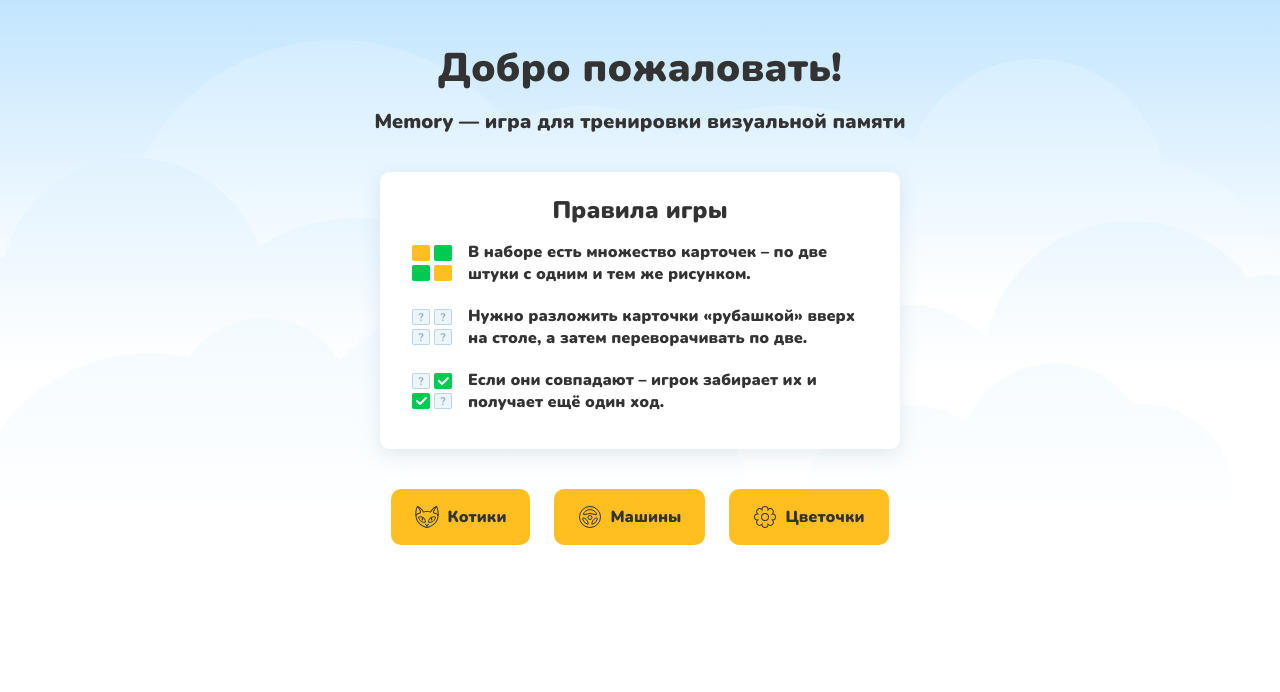
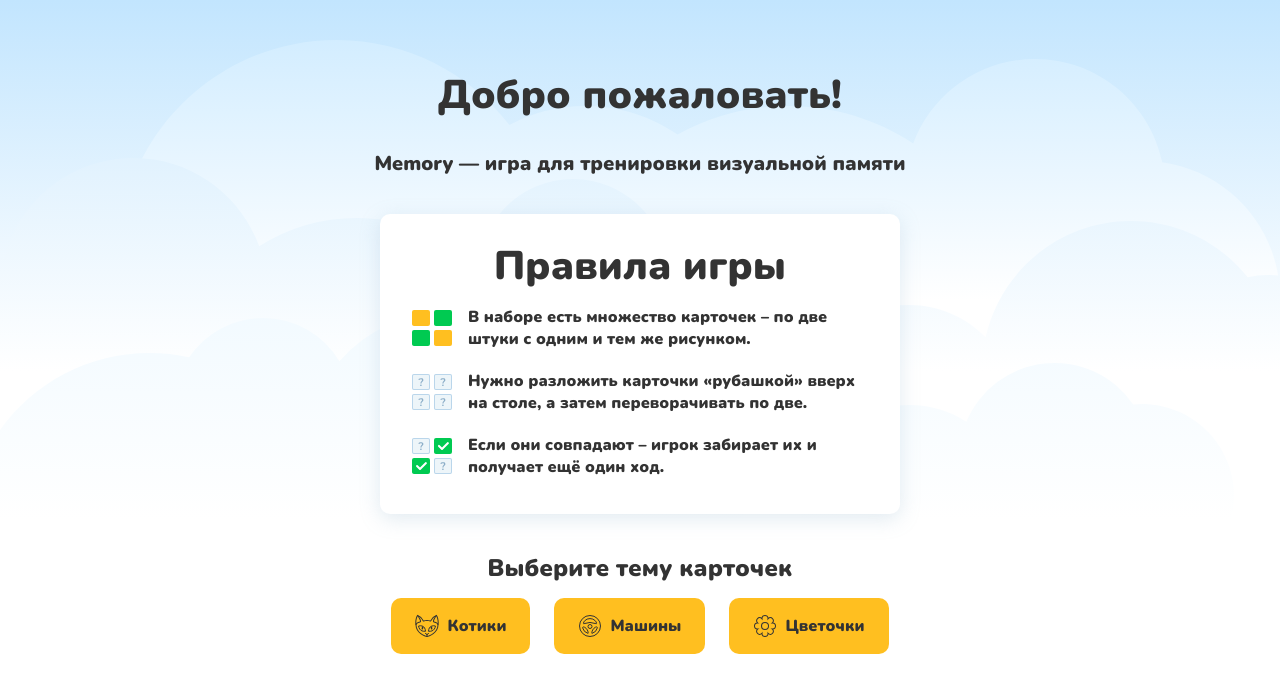
Before and after one commit to OlgaGulyakevich/memory-game, a React app: page /start in a window 1280 px wide. Shown: the top 692 px of the page. Built offline with nearby package versions, Linux system fonts and the light colour scheme.

Commit message:
refactor: restructure StartScreen component for improved semantics and accessibility

```diff
--- a/src/components/pages/StartScreen.jsx
+++ b/src/components/pages/StartScreen.jsx
@@ -1,34 +1,40 @@
 import React from 'react';
 import { themes } from '../../data/themes';
 
-
 function StartScreen({ onThemeSelect }) {
   return (
-      <section className="rules container">
-        <h2>Добро пожаловать!</h2>
+    <main className="rules container">
+      <header>
+        <h1>Добро пожаловать!</h1>
         <p>Memory — игра для тренировки визуальной памяти</p>
-        <div className="rules-panel">
-          <h3>Правила игры</h3>
-          <ul className="rules-list">
+      </header>
+
+      <section className="rules-panel" aria-labelledby="rules-heading">
+        <h2 id="rules-heading">Правила игры</h2>
+        <ol className="rules-list" role="list">
           <li>В наборе есть множество карточек – по две штуки с одним и тем же рисунком.</li>
           <li>Нужно разложить карточки «рубашкой» вверх на столе, а затем переворачивать по две.</li>
           <li>Если они совпадают – игрок забирает их и получает ещё один ход.</li>
-          </ul>
-        </div>
-    <div className="theme-buttons">
-      {Object.keys(themes).map((themeKey) => (
+        </ol>
+      </section>
+
+      <section className="themes-selection" aria-labelledby="themes-heading">
+        <h3 id="themes-heading">Выберите тему карточек</h3>
+        <nav className="theme-buttons" role="navigation" aria-label="Выбор темы игры">
+          {Object.entries(themes).map(([key, theme]) => (
             <button
-          key={themeKey}
-          className={`ico-button ico-button-${themeKey}`}
+              key={key}
+              onClick={() => onThemeSelect(key)}
+              className={`ico-button ico-button-${key}`}
+              aria-label={`Играть с темой: ${theme.name}`}
               type="button"
-          onClick={() => onThemeSelect(themeKey)}
-          aria-label={`Выбрать тему ${themes[themeKey].name}`}
             >
-          {themes[themeKey].name}
+              {theme.name}
             </button>
           ))}
-    </div>
+        </nav>
       </section>
+    </main>
   );
 }
 
```
Also changed, not shown: public/img/og-image.jpg (added), public/robots.txt (added), 1 other file (tests, documents, lock files or other folders). Lines whose indentation alone changed are shown as unchanged.
